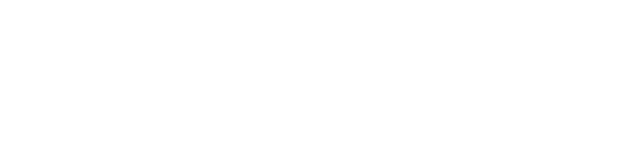
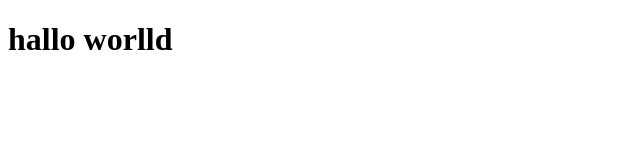
Before and after one commit to usmanghani-nc/100-days-of-code, a website: page day1/day1.html in a window 1280 px wide. Shown: the whole page, without its empty margins (0-640 px from the left). Drawn offline with Linux system fonts and the light colour scheme.

Commit message:
test commit

```diff
--- a/day1/day1.html
+++ b/day1/day1.html
@@ -5,5 +5,7 @@
     <meta name="viewport" content="width=device-width, initial-scale=1.0" />
     <title>Document</title>
   </head>
-  <body></body>
+  <body>
+    <h1>hallo worlld</h1>
+  </body>
 </html>
```
Also changed, not shown: package.json (added, +12 -0 lines).
